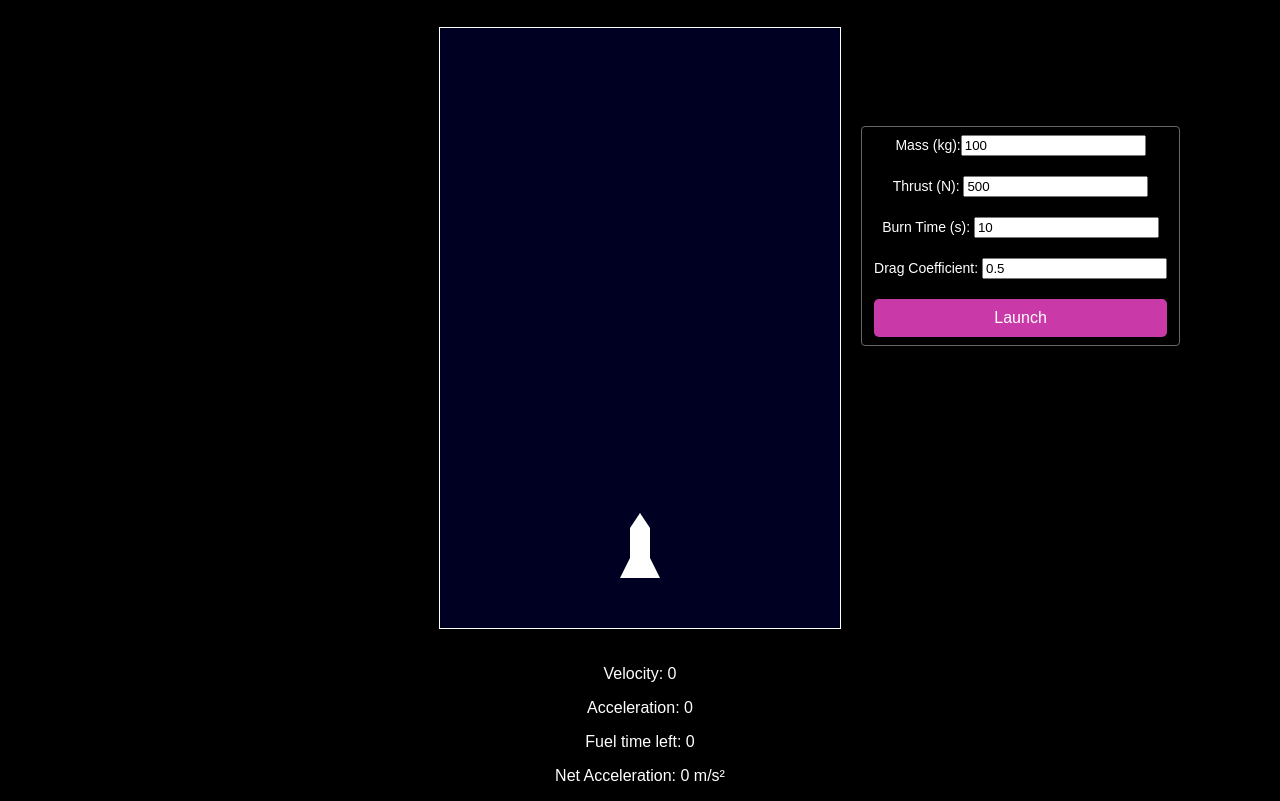
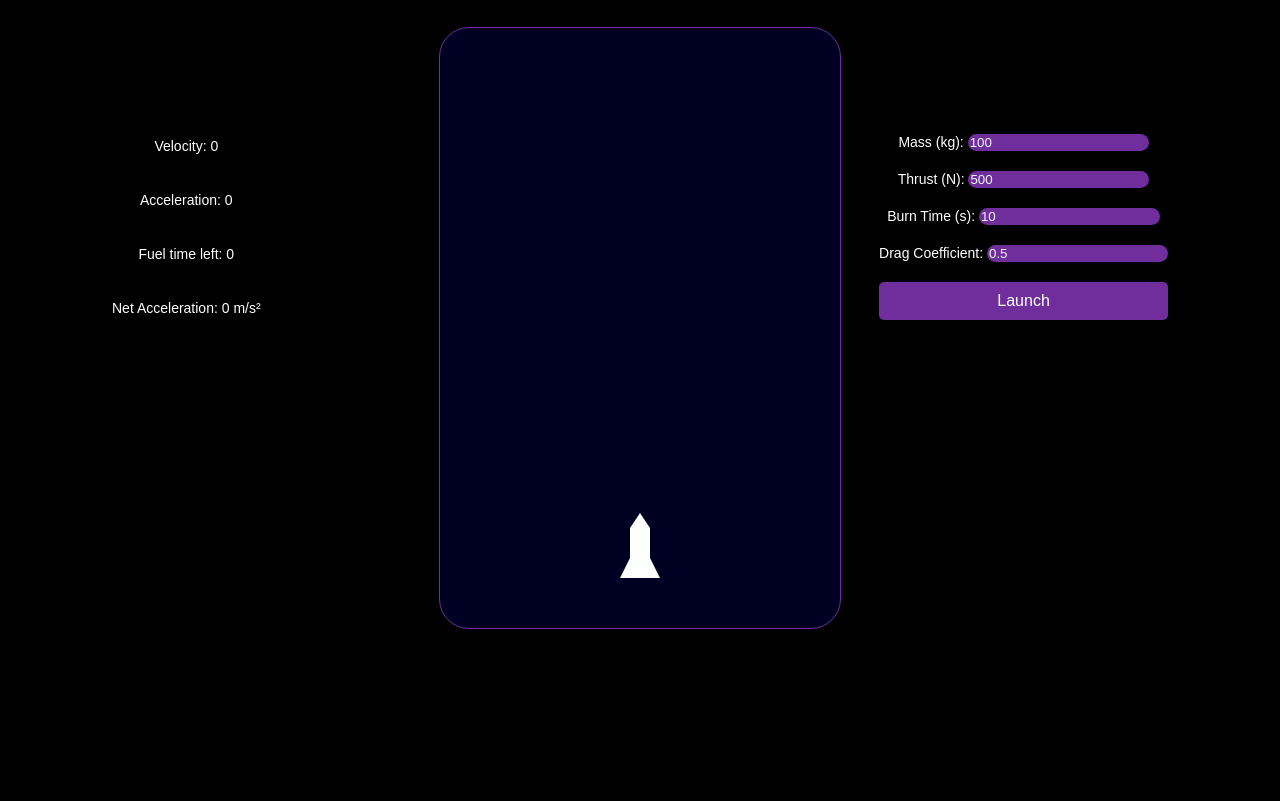
Before and after one commit to tiara787/RocketLauncherSim, a plain HTML site: page index.html in a window 1280 px wide. Shown: the part 74-875 px from the top of the page. After the commit the page ends 800 px from the top, so only its background shows below. Drawn offline with Linux system fonts and the light colour scheme.

Commit message:
Some Styling and Commenting to easily understand the code

```diff
--- a/index.html
+++ b/index.html
@@ -7,7 +7,7 @@
     <link rel="stylesheet" href="style.css">
 </head>
 <body>
-    <h1>🚀 Rocket Launch Simulator</h1>
+    <h1>🚀 Rocket Launch Simulator 🚀</h1>
     <div id="container">
     <canvas id="rocketCanvas"></canvas>
 
@@ -15,10 +15,10 @@
 
 
         <div id="parameters">
-    <label> Mass (kg):<input id="mass" type="number" value="100"></label>
-    <label> Thrust (N): <input id="thrust" type="number" value="500"></label>
-    <label> Burn Time (s): <input id="burnTime" type="number" value="10"></label>
-    <label>Drag Coefficient: <input id="drag" type="number" step="0.01" value="0.5"></label>
+    <label> Mass (kg):  <input id="mass" type="number" value="100"></label>
+    <label> Thrust (N):   <input id="thrust" type="number" value="500"></label>
+    <label> Burn Time (s):   <input id="burnTime" type="number" value="10"></label>
+    <label>Drag Coefficient:   <input id="drag" type="number" step="0.01" value="0.5"></label>
     <button id="launchButton">Launch</button>
     </div>
     </div>
--- a/style.css
+++ b/style.css
@@ -6,10 +6,11 @@ body {
 }
 
 canvas {
-    border: 1px solid white;
+    border: 1px solid rgb(111, 46, 155);
     display: block;
     margin: 20px auto;
     background-color: #000022;
+    border-radius: 30px;
 }
 
 #container {
@@ -26,7 +27,6 @@ canvas {
     flex-direction: column;
     gap: 20px;
     padding: 8px 12px;
-    border: 1px solid #676767;
     border-radius: 4px;
     font-size: 14px;
     margin-bottom: 10px;
@@ -35,10 +35,27 @@ canvas {
 
 }
 
+#telemetry {
+    position: absolute;
+    top: 190px;
+    left: 100px;
+    display: flex;
+    flex-direction: column;
+    gap: 10px;
+    padding: 8px 12px;
+    border-radius: 4px;
+    font-size: 14px;
+    margin-bottom: 10px;
+
+
+
+}
+
+
 #launchButton{
 
      padding: 10px 20px;
-    background-color: #c93aa8;
+    background-color: rgb(111, 46, 155);
     color: white;
     border: none;
     border-radius: 5px;
@@ -47,3 +64,11 @@ canvas {
     transition: background 0.3s;
 
 }
+
+input    {
+            background-color: rgb(111, 46, 155);
+            border: #000022;
+            color: aliceblue;
+            border-radius: 30px;
+
+        }
```
Also changed, not shown: script.js (+15 -2 lines).
